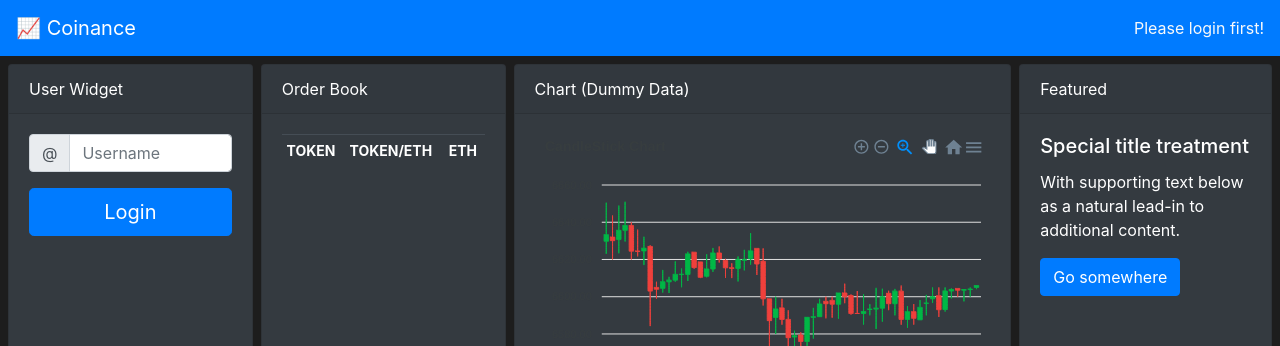
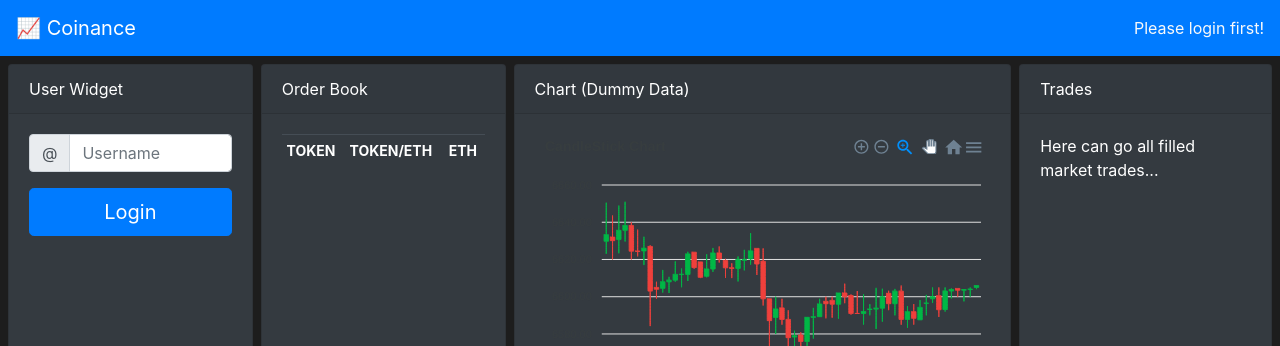
Before and after one commit to rori4/exchange-simulator, a React (Create React App) app: page / in a window 1280 px wide. Shown: the top 346 px of the page. Built offline with nearby package versions, Linux system fonts and the light colour scheme; no server answers.

Commit message:
add last widgetplanned

```diff
--- a/src/App.js
+++ b/src/App.js
@@ -9,6 +9,7 @@ import UserWidget from "features/user/UserWidget"
 import PlaceOrderWidget from "features/placeOrder/PlaceOrderWidget"
 import UserOrdersWidget from "features/userOrders/UserOrdersWidget"
 import ChartWidget from "features/chart/ChartWidget"
+import AllFilledOrders from "features/allFilledOrders/AllFilledOrders"
 
 function App() {
 	return (
@@ -27,17 +28,7 @@ function App() {
 					<UserOrdersWidget />
 				</div>
 				<div className="vertical">
-					<Card className="card bg-dark text-white">
-						<Card.Header>Featured</Card.Header>
-						<Card.Body>
-							<Card.Title>Special title treatment</Card.Title>
-							<Card.Text>
-								With supporting text below as a natural lead-in to additional
-								content.
-							</Card.Text>
-							<Button variant="primary">Go somewhere</Button>
-						</Card.Body>
-					</Card>
+					<AllFilledOrders />
 				</div>
 			</div>
 		</div>
--- /dev/null
+++ b/src/features/allFilledOrders/AllFilledOrders.js
@@ -0,0 +1,9 @@
+import CommonCard from "common/components/CommonCard"
+import React from "react"
+export default function AllFilledOrders() {
+	return (
+		<CommonCard header="Trades">
+			Here can go all filled market trades...
+		</CommonCard>
+	)
+}
```
